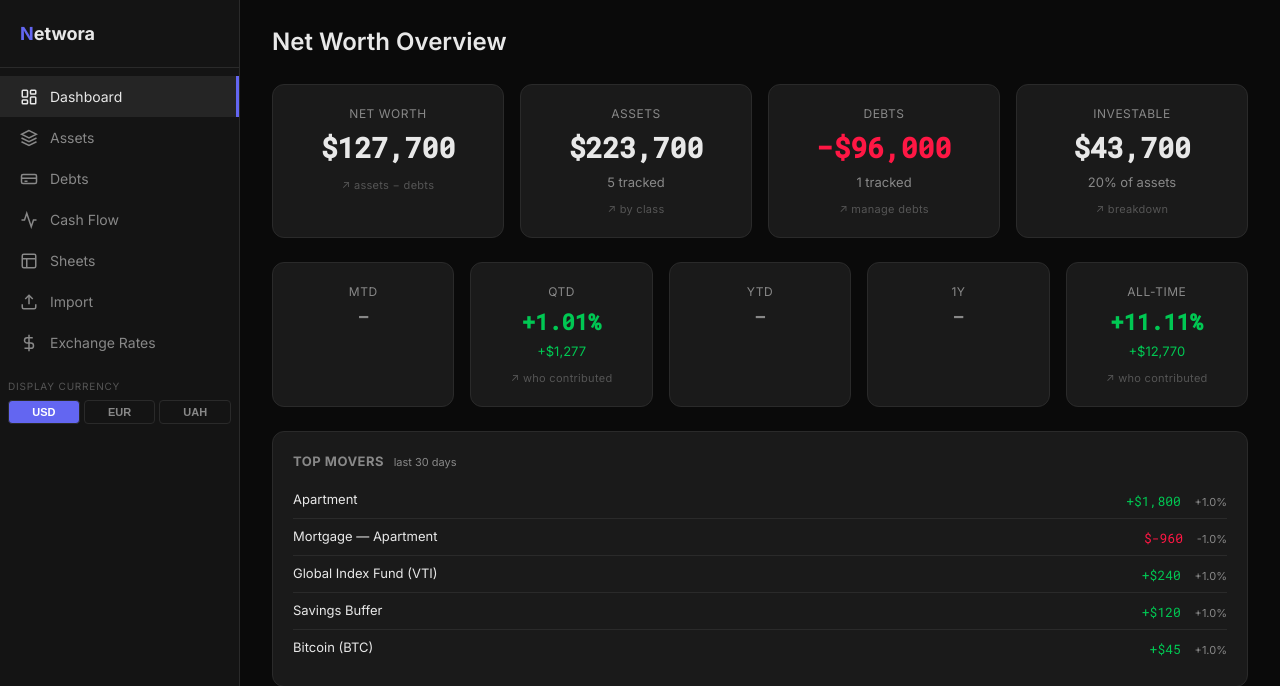
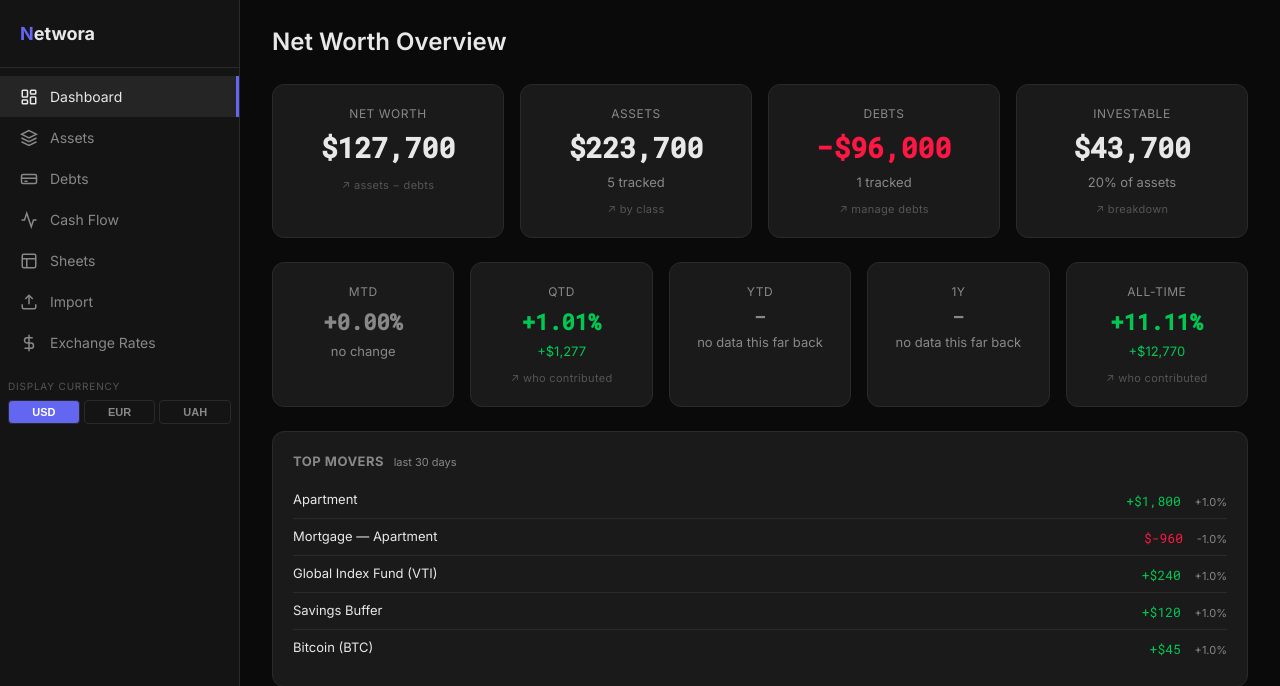
Before and after one commit to MykhailoNester/Networa, a FastAPI app: page / in a window 1280 px wide. Shown: the top 686 px of the page. Run offline with FastAPI, Linux system fonts and the light colour scheme; data comes from the database, SQL or seed files in the repository.

Commit message:
fix(dashboard): show a flat period as +0.00%, not as an em dash

```diff
--- a/app/services/snapshot_service.py
+++ b/app/services/snapshot_service.py
@@ -329,7 +329,10 @@ async def get_period_returns(nw_data: dict | None = None) -> dict:
         return {}
 
     def pct(ref: float | None) -> float | None:
-        if ref is not None and ref > 0 and ref != current:
+        # Withheld only when unknowable: no snapshot on or before the date, or a
+        # base a ratio cannot describe. A period that happens to be flat is 0.0 —
+        # returning None there made "unchanged" render as "no data".
+        if ref is not None and ref > 0:
             return (current - ref) / ref * 100
         return None
 
--- a/templates/dashboard.html
+++ b/templates/dashboard.html
@@ -47,23 +47,35 @@
 
 <!-- Period Returns Row -->
 {% if period_returns %}
+{# `change` is falsy for both "unknown" and "exactly zero": with nothing to
+   attribute, the contributor drill-through would open an empty modal. #}
 {% macro pct_card(label, val, change, period_key) %}
-<div class="card stat-card{% if val is not none %} bd-clickable{% endif %}"
-     {% if val is not none %}onclick="openBreakdown('/breakdown/period/{{ period_key }}', '{{ label }} Contributors')"{% endif %}>
+<div class="card stat-card{% if change %} bd-clickable{% endif %}"
+     {% if change %}onclick="openBreakdown('/breakdown/period/{{ period_key }}', '{{ label }} Contributors')"{% endif %}>
     <div class="label">{{ label }}</div>
     {% if val is not none %}
-    <div class="value {% if val >= 0 %}text-positive{% else %}text-negative{% endif %}" style="font-size:22px">
+    <div class="value {% if not change %}text-muted{% elif val >= 0 %}text-positive{% else %}text-negative{% endif %}" style="font-size:22px">
         {{ "%+.2f" | format(val) }}%
     </div>
-    {% if change is not none %}
+    {% if change %}
     <div class="change {% if change >= 0 %}text-positive{% else %}text-negative{% endif %}">
         {% if change >= 0 %}+{% endif %}{{ change | format_display }}
     </div>
+    {% else %}
+    <div class="change text-muted">no change</div>
     {% endif %}
-    <div class="bd-hint">↗ who contributed</div>
+    {% elif change is not none %}
+    {# Net worth was zero or negative at the reference date, so a percentage
+       would be meaningless — but the absolute change still is not. #}
+    <div class="value {% if not change %}text-muted{% elif change >= 0 %}text-positive{% else %}text-negative{% endif %}" style="font-size:22px">
+        {% if change >= 0 %}+{% endif %}{{ change | format_display }}
+    </div>
+    <div class="change text-muted">% n/a from a base of $0 or less</div>
     {% else %}
     <div class="value text-muted" style="font-size:16px">—</div>
+    <div class="change text-muted">no data this far back</div>
     {% endif %}
+    {% if change %}<div class="bd-hint">↗ who contributed</div>{% endif %}
 </div>
 {% endmacro %}
 <div class="cards-row" style="grid-template-columns: repeat(5, 1fr); margin-bottom: 24px">
```
Also changed, not shown: tests/test_net_worth.py (+32 -0 lines).
